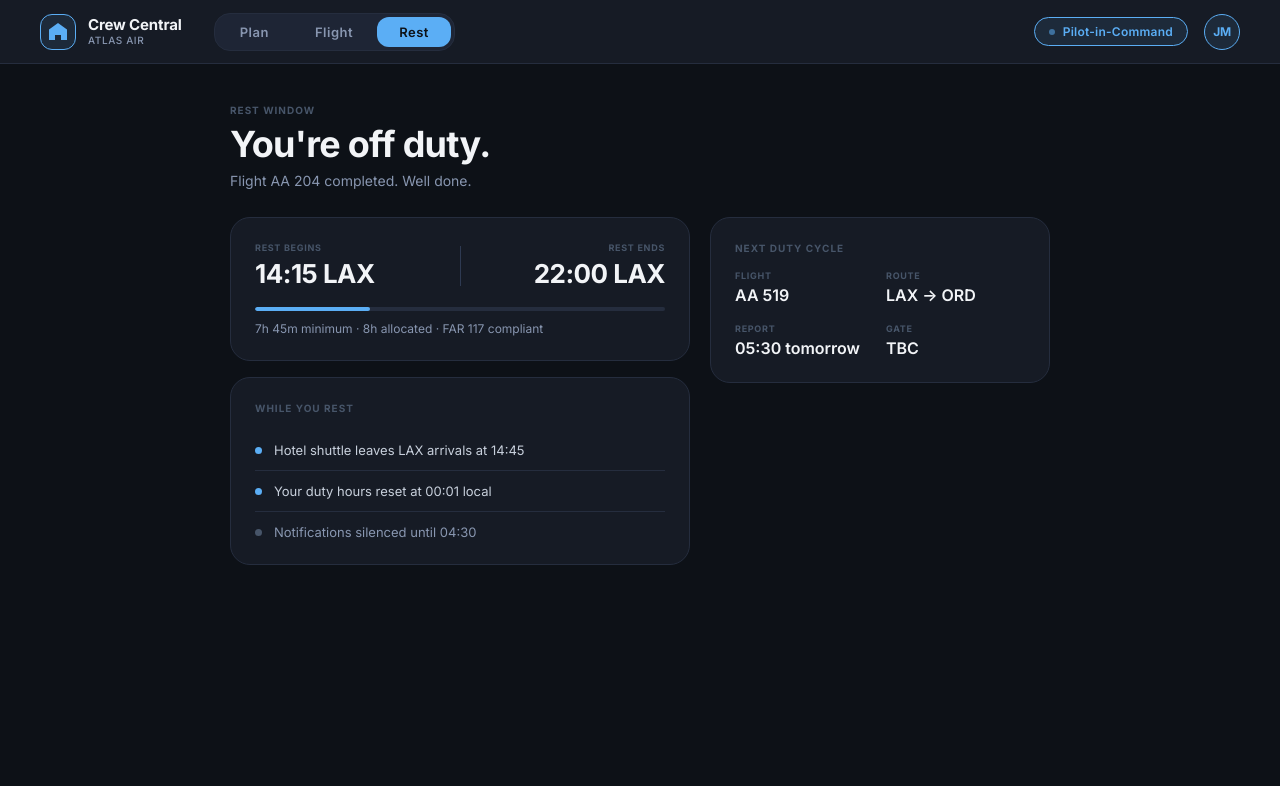
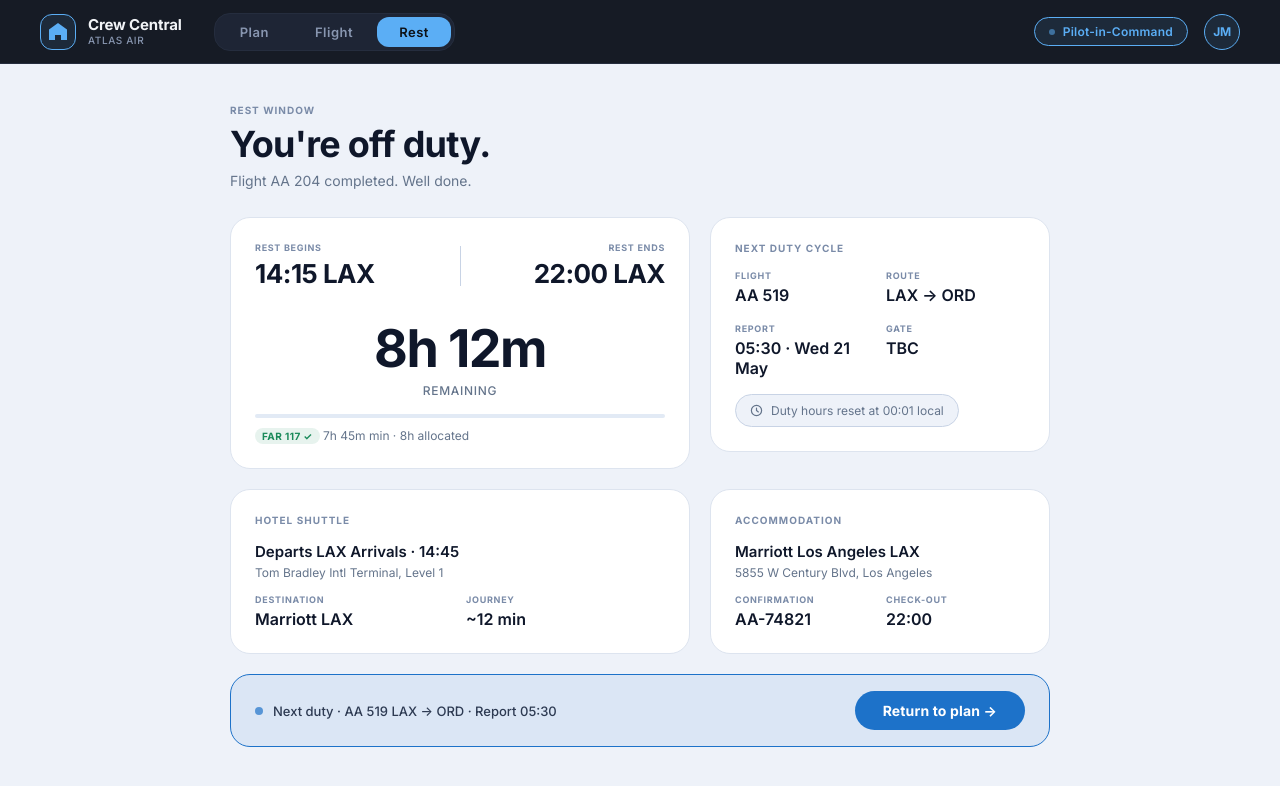
Before and after one commit to bmadeiraloka/atlas-air, a plain HTML site: page index.html in a window 1280 px wide. Both pictures are taken after a click on the button "Rest". Drawn offline with Linux system fonts and the light colour scheme.

Commit message:
Redesign Rest page: light mode, improved layout and card hierarchy
- Switch Rest screen to light mode via scoped CSS variable override
- Flatten layout to 4-cell grid so cards align across columns
- Promote shuttle info and accommodation to equal-weight cards
- Add live rest countdown hero and dynamic progress bar
- Replace notice strip with pills; move duty hours pill into Next duty cycle card
- Add hotel card, FAR 117 compliance badge, and Return to plan action bar
- Normalize next duty date to absolute format

Co-Authored-By: Claude Sonnet 4.6 <noreply@anthropic.com>

```diff
--- a/css/styles.css
+++ b/css/styles.css
@@ -919,6 +919,28 @@ body {
 }
 
 /* ─── Rest Mode ──────────────────────────────────────────── */
+/* ─── Rest: light mode override ─────────────────────────── */
+.screen--rest {
+  --navy:       #EEF2F9;
+  --surface:    #FFFFFF;
+  --surface2:   #EEF2F9;
+  --surface3:   #E2EAF5;
+  --border:     #DDE4EF;
+  --border2:    #C8D3E5;
+  --blue:       #1D72C9;
+  --blue-dim:   #EBF3FD;
+  --blue-soft:  rgba(29, 114, 201, 0.09);
+  --kazan:      #1A8A5A;
+  --kazan-soft: rgba(26, 138, 90, 0.10);
+  --text:       #0F172A;
+  --text-2:     #2D3A52;
+  --muted:      #64748B;
+  --dim:        #7A8BA8;
+  background:   var(--navy);
+}
+
+.screen--rest .duty-bar__btn { color: #FFFFFF; }
+
 .rest__header { margin-bottom: 28px; }
 
 .rest__label {
@@ -949,14 +971,14 @@ body {
   gap: 20px;
 }
 
-.rest__main { display: flex; flex-direction: column; gap: 16px; }
-.rest__side { display: flex; flex-direction: column; gap: 16px; }
 
 .rest__window-card {
   background: var(--surface);
   border: 1px solid var(--border);
   border-radius: var(--r-xl);
   padding: 24px;
+  display: flex;
+  flex-direction: column;
 }
 
 .rest__window-row {
@@ -992,6 +1014,33 @@ body {
   flex-shrink: 0;
 }
 
+.rest__window-hero {
+  flex: 1;
+  display: flex;
+  flex-direction: column;
+  align-items: center;
+  justify-content: center;
+  text-align: center;
+  padding: 16px 0;
+}
+
+.rest__window-hero-time {
+  font-size: 52px;
+  font-weight: 700;
+  color: var(--text);
+  letter-spacing: -0.03em;
+  line-height: 1;
+}
+
+.rest__window-hero-label {
+  font-size: 12px;
+  color: var(--muted);
+  margin-top: 8px;
+  text-transform: uppercase;
+  letter-spacing: 0.06em;
+  font-weight: 500;
+}
+
 .rest__window-bar {
   height: 4px;
   background: var(--surface3);
@@ -1003,7 +1052,7 @@ body {
 .rest__window-fill {
   height: 100%;
   background: var(--blue);
-  border-radius: 2px;
+  border-radius: 6px;
 }
 
 .rest__window-calc {
@@ -1040,6 +1089,75 @@ body {
 
 .rest__notice-dot--dim { background: var(--dim); }
 
+.rest__window-footer {
+  display: flex;
+  align-items: center;
+  justify-content: space-between;
+  gap: 12px;
+}
+
+.rest__window-remaining {
+  font-size: 13px;
+  font-weight: 600;
+  color: var(--blue);
+  white-space: nowrap;
+}
+
+.rest__compliance-badge {
+  display: inline-flex;
+  align-items: center;
+  gap: 4px;
+  background: var(--kazan-soft);
+  color: var(--kazan);
+  font-size: 10px;
+  font-weight: 700;
+  letter-spacing: 0.04em;
+  padding: 2px 7px;
+  border-radius: 100px;
+}
+
+.rest__notice-icon {
+  display: flex;
+  align-items: center;
+  justify-content: center;
+  color: var(--blue);
+  flex-shrink: 0;
+  width: 14px;
+}
+
+.rest__hotel-name {
+  font-size: 15px;
+  font-weight: 600;
+  color: var(--text);
+  margin-bottom: 4px;
+}
+
+.rest__hotel-address {
+  font-size: 12px;
+  color: var(--muted);
+}
+
+.rest__notices-strip {
+  display: flex;
+  flex-direction: row;
+  gap: 10px;
+  margin-top: 20px;
+}
+
+.rest__notice-pill {
+  display: inline-flex;
+  align-items: center;
+  gap: 8px;
+  background: var(--surface2);
+  border: 1px solid var(--border2);
+  border-radius: 100px;
+  padding: 8px 14px;
+  font-size: 12px;
+  color: var(--muted);
+}
+
+.rest__return-bar { margin-top: 20px; margin-bottom: 0; }
+
 .rest__next-duty { height: fit-content; }
 
 .rest__next-flight {
--- a/index.html
+++ b/index.html
@@ -348,7 +348,6 @@
 
         <div class="rest__layout">
 
-          <div class="rest__main">
           <div class="rest__window-card">
             <div class="rest__window-row">
               <div class="rest__window-item">
@@ -361,30 +360,18 @@
                 <div class="rest__window-time">22:00 LAX</div>
               </div>
             </div>
+            <div class="rest__window-hero">
+              <div class="rest__window-hero-time" id="rest-hero-time">—</div>
+              <div class="rest__window-hero-label">remaining</div>
+            </div>
             <div class="rest__window-bar">
-                <div class="rest__window-fill" style="width:28%"></div>
+              <div class="rest__window-fill" id="rest-progress-fill"></div>
             </div>
-              <p class="rest__window-calc">7h 45m minimum · 8h allocated · FAR 117 compliant</p>
-            </div>
-
-            <div class="rest__notices card">
-              <div class="card__label">While you rest</div>
-              <div class="rest__notice">
-                <div class="rest__notice-dot"></div>
-                <span>Hotel shuttle leaves LAX arrivals at 14:45</span>
-              </div>
-              <div class="rest__notice">
-                <div class="rest__notice-dot"></div>
-                <span>Your duty hours reset at 00:01 local</span>
-              </div>
-              <div class="rest__notice rest__notice--quiet">
-                <div class="rest__notice-dot rest__notice-dot--dim"></div>
-                <span>Notifications silenced until 04:30</span>
-              </div>
+            <div class="rest__window-footer">
+              <p class="rest__window-calc"><span class="rest__compliance-badge">FAR 117 ✓</span> 7h 45m min · 8h allocated</p>
             </div>
           </div>
 
-          <div class="rest__side">
           <div class="rest__next-duty card">
             <div class="card__label">Next duty cycle</div>
             <div class="rest__next-flight">
@@ -398,17 +385,61 @@
               </div>
               <div class="rest__next-item">
                 <div class="rest__next-label">Report</div>
-                  <div class="rest__next-value">05:30 tomorrow</div>
+                <div class="rest__next-value">05:30 · Wed 21 May</div>
               </div>
               <div class="rest__next-item">
                 <div class="rest__next-label">Gate</div>
                 <div class="rest__next-value">TBC</div>
               </div>
             </div>
+            <div class="rest__notice-pill" style="margin-top:16px">
+              <svg width="13" height="13" viewBox="0 0 14 14" fill="none"><circle cx="7" cy="7" r="5.5" stroke="currentColor" stroke-width="1.3"/><path d="M7 4.5V7l2 1.5" stroke="currentColor" stroke-width="1.3" stroke-linecap="round" stroke-linejoin="round"/></svg>
+              Duty hours reset at 00:01 local
+            </div>
+          </div>
+
+          <div class="card">
+            <div class="card__label">Hotel shuttle</div>
+            <div class="rest__hotel-name">Departs LAX Arrivals · 14:45</div>
+            <div class="rest__hotel-address">Tom Bradley Intl Terminal, Level 1</div>
+            <div class="rest__next-flight" style="margin-top:14px">
+              <div class="rest__next-item">
+                <div class="rest__next-label">Destination</div>
+                <div class="rest__next-value">Marriott LAX</div>
+              </div>
+              <div class="rest__next-item">
+                <div class="rest__next-label">Journey</div>
+                <div class="rest__next-value">~12 min</div>
+              </div>
+            </div>
+          </div>
+
+          <div class="card">
+            <div class="card__label">Accommodation</div>
+            <div class="rest__hotel-name">Marriott Los Angeles LAX</div>
+            <div class="rest__hotel-address">5855 W Century Blvd, Los Angeles</div>
+            <div class="rest__next-flight" style="margin-top:14px">
+              <div class="rest__next-item">
+                <div class="rest__next-label">Confirmation</div>
+                <div class="rest__next-value">AA-74821</div>
+              </div>
+              <div class="rest__next-item">
+                <div class="rest__next-label">Check-out</div>
+                <div class="rest__next-value">22:00</div>
+              </div>
             </div>
           </div>
 
         </div>
+
+        <div class="duty-bar rest__return-bar" id="rest-return-bar">
+          <div class="duty-bar__info">
+            <span class="duty-bar__dot"></span>
+            <span class="duty-bar__text">Next duty · AA 519 LAX → ORD · Report 05:30</span>
+          </div>
+          <button class="duty-bar__btn" id="return-duty-btn">Return to plan →</button>
+        </div>
+
       </div>
     </div>
 
--- a/js/main.js
+++ b/js/main.js
@@ -11,6 +11,8 @@ function updateClock() {
 }
 updateClock();
 setInterval(updateClock, 10000);
+updateRestCountdown();
+setInterval(updateRestCountdown, 60000);
 
 // ─── Mode switcher ──────────────────────────────────────────
 const modeBtns = document.querySelectorAll('.mode-btn');
@@ -28,6 +30,10 @@ function switchMode(mode) {
   if (mode === 'flight') {
     showWakeup();
     clearTimeout(aiTimers.flight);
+  }
+
+  if (mode === 'rest') {
+    updateRestCountdown();
   }
 
   if (mode === 'plan') {
@@ -119,6 +125,37 @@ document.getElementById('wakeup-cta')?.addEventListener('click', () => {
   }, 400);
 });
 
+// ─── Rest countdown ─────────────────────────────────────────
+function updateRestCountdown() {
+  const now = new Date();
+  const restStart = new Date(); restStart.setHours(14, 15, 0, 0);
+  const restEnd   = new Date(); restEnd.setHours(22,  0, 0, 0);
+  const totalMs     = restEnd - restStart;
+  const remainingMs = restEnd - now;
+  const pct = Math.max(0, Math.min(100, ((now - restStart) / totalMs) * 100));
+
+  const fill = document.getElementById('rest-progress-fill');
+  if (fill) fill.style.width = `${pct.toFixed(1)}%`;
+
+  const hero = document.getElementById('rest-hero-time');
+  if (hero) {
+    if (remainingMs <= 0) {
+      hero.textContent = '0h 0m';
+    } else {
+      const h = Math.floor(remainingMs / 3600000);
+      const m = Math.floor((remainingMs % 3600000) / 60000);
+      hero.textContent = `${h}h ${m}m`;
+    }
+  }
+}
+
+document.getElementById('return-duty-btn')?.addEventListener('click', () => {
+  const btn = document.getElementById('return-duty-btn');
+  btn.textContent = 'Returning…';
+  btn.disabled = true;
+  setTimeout(() => switchMode('plan'), 600);
+});
+
 // ─── AI pill feedback ───────────────────────────────────────
 document.querySelectorAll('.ai-pill').forEach(pill => {
   pill.addEventListener('click', function () {
```
Lines whose indentation alone changed are shown as unchanged.
